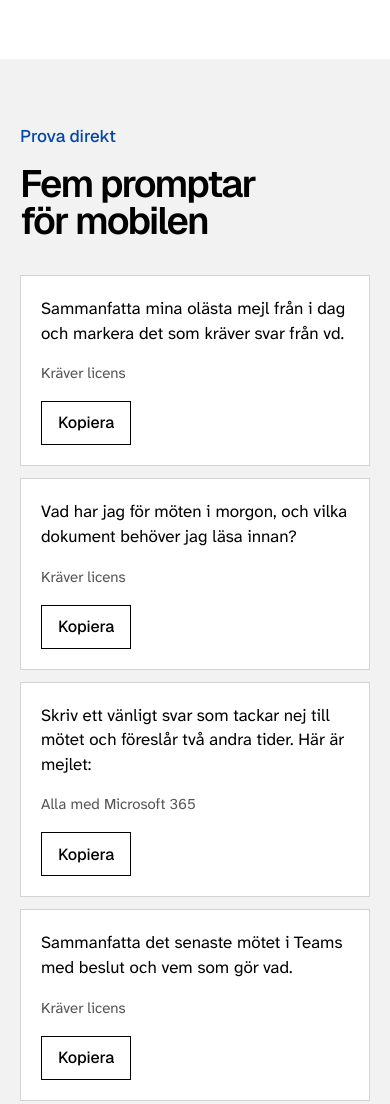
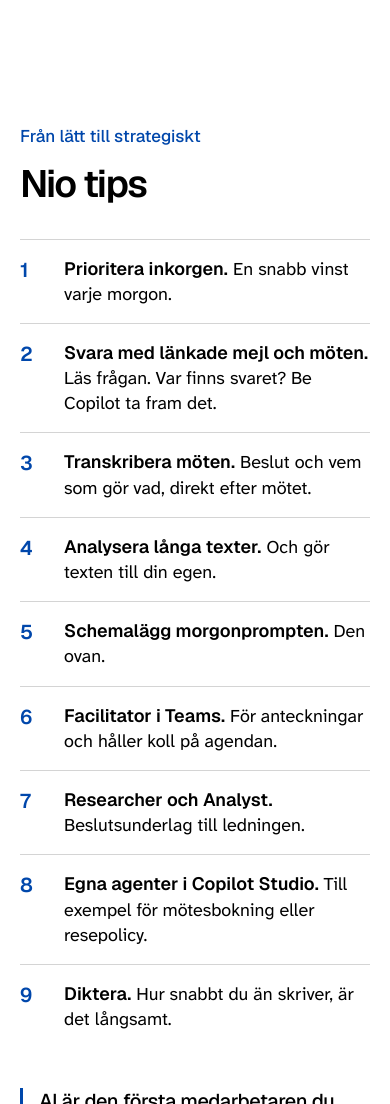
Before and after one commit to hassenyblom/hemsida, a plain HTML site: page ea/index.html in a window 390 px wide. Shown: the part 2400-3504 px from the top of the page. Drawn offline with Linux system fonts and the light colour scheme.

Commit message:
EA: ta bort de fem mobilpromptarna
Co-Authored-By: Claude Opus 5.5 <noreply@anthropic.com>
Claude-Session: https://claude.ai/code/session_01BpDK1jhdhFu3wQPbwhC2op

```diff
--- a/ea/index.html
+++ b/ea/index.html
@@ -6,7 +6,7 @@
 <meta http-equiv="Content-Security-Policy" content="default-src 'self'; script-src 'self'; style-src 'self'; img-src 'self' data:; font-src 'self'; connect-src 'self'; form-action 'self'; base-uri 'self'; object-src 'none'; upgrade-insecure-requests">
 <meta name="referrer" content="strict-origin-when-cross-origin">
 <title>EA Summit: tips och morgonprompt | Hans Nyblom</title>
-<meta name="description" content="Från AI-labbet på EA Summit 2026. Morgonprompt, fem promptar för mobilen, nio tips och trappan. Boka 30 minuter med Hans och din chef.">
+<meta name="description" content="Från AI-labbet på EA Summit 2026. Morgonprompt, nio tips och trappan. Boka 30 minuter med Hans och din chef.">
 <link rel="canonical" href="https://proximus.se/ea/">
 <meta property="og:type" content="website">
 <meta property="og:locale" content="sv_SE">
@@ -90,20 +90,6 @@ Avsluta med dagens uppgifter i prioritetsordning.</pre>
       <button type="button" class="btn btn-main js-copy" data-copy="p-morgon">Kopiera prompten</button>
       <p class="copy-msg" role="status" aria-live="polite"></p>
     </div>
-  </div>
-</section>
-
-<section class="ea-block ea-grey" id="mobilen" aria-labelledby="h-mobil">
-  <div class="wrap">
-    <p class="kicker">Prova direkt</p>
-    <h2 id="h-mobil">Fem promptar för mobilen</h2>
-    <ul class="ea-cards">
-      <li><pre id="m1">Sammanfatta mina olästa mejl från i dag och markera det som kräver svar från vd.</pre><span class="ea-tag">Kräver licens</span><button type="button" class="ea-copy js-copy" data-copy="m1">Kopiera</button></li>
-      <li><pre id="m2">Vad har jag för möten i morgon, och vilka dokument behöver jag läsa innan?</pre><span class="ea-tag">Kräver licens</span><button type="button" class="ea-copy js-copy" data-copy="m2">Kopiera</button></li>
-      <li><pre id="m3">Skriv ett vänligt svar som tackar nej till mötet och föreslår två andra tider. Här är mejlet:</pre><span class="ea-tag">Alla med Microsoft 365</span><button type="button" class="ea-copy js-copy" data-copy="m3">Kopiera</button></li>
-      <li><pre id="m4">Sammanfatta det senaste mötet i Teams med beslut och vem som gör vad.</pre><span class="ea-tag">Kräver licens</span><button type="button" class="ea-copy js-copy" data-copy="m4">Kopiera</button></li>
-      <li><pre id="m5">Gör en kort bakgrund om personerna jag ska träffa på fredag utifrån våra tidigare mejl.</pre><span class="ea-tag">Kräver licens</span><button type="button" class="ea-copy js-copy" data-copy="m5">Kopiera</button></li>
-    </ul>
   </div>
 </section>
 
```
